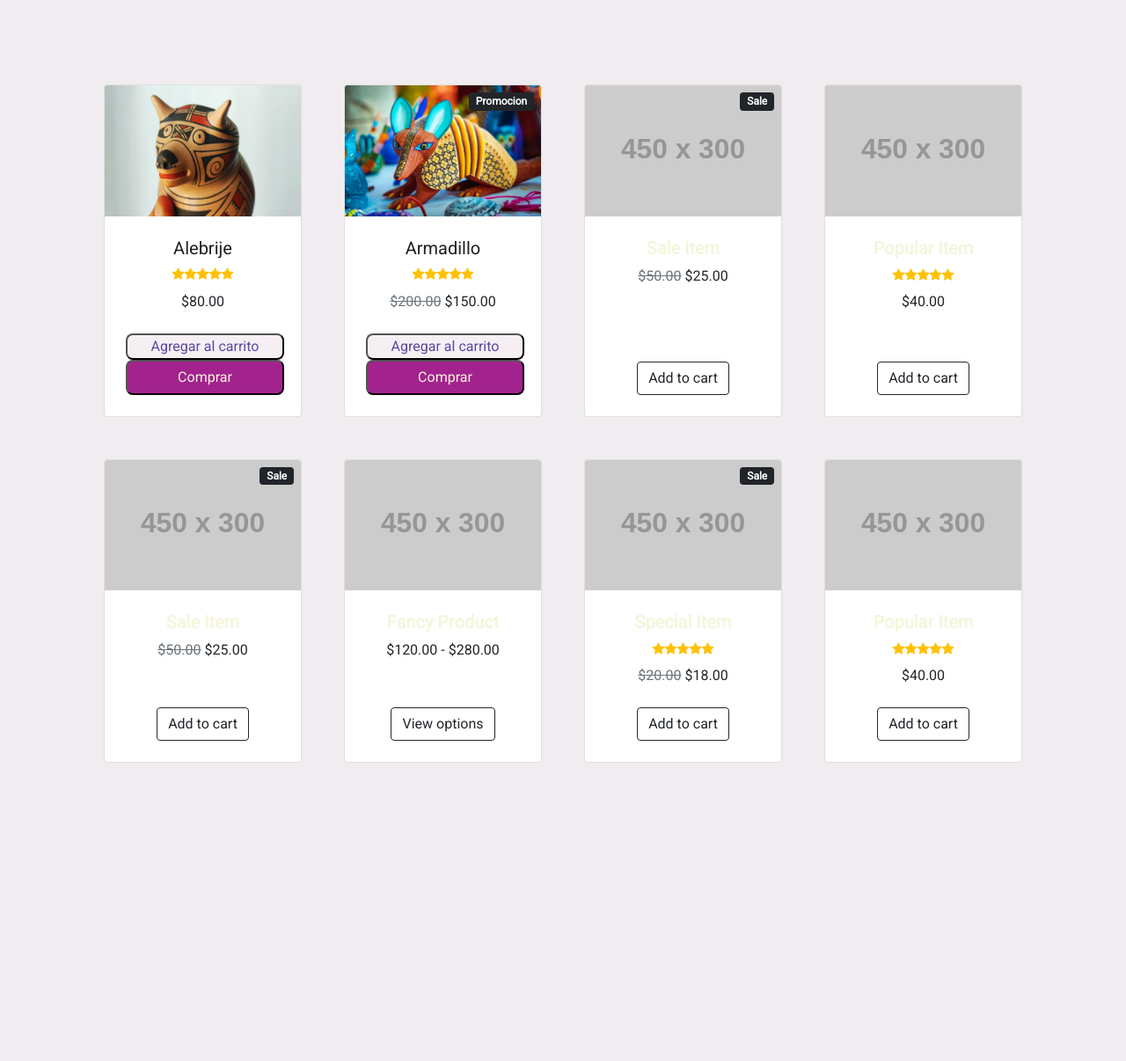
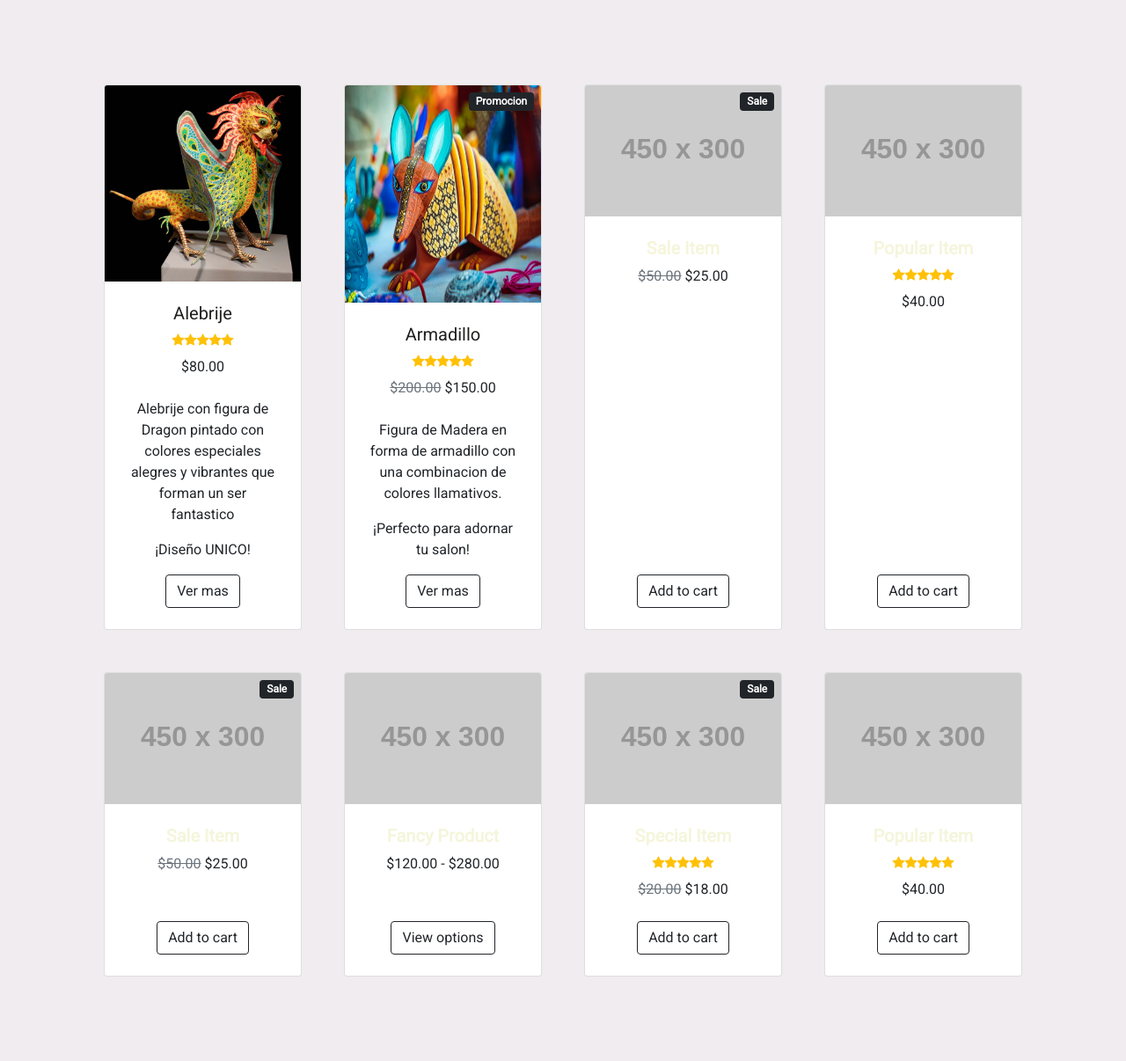
Before and after one commit to ludan95/proyectoOaxacaNuestroArte, a PHP site: page /pages/catalogo.html in a window 1280 px wide. Shown: the part 307-1513 px from the top of the page at 88% size. Before the commit the page ends 1174 px from the top, so only its background shows below. Run offline with PHP 8.4, Linux system fonts and the light colour scheme; grey boxes labelled with a size stand in for pictures from a placeholder-image service; some libraries are stand-ins or nearby versions.

Commit message:
Actualizacion del condenido de los cards

```diff
--- a/css/styles.css
+++ b/css/styles.css
@@ -62,12 +62,6 @@ h1,h2,h4,h5,hr,ul{
 .subtitulo{
     color: rgb(31, 31, 30);
 }
-.botonComprar{
-    width: 180px;
-    height: 40px;
+p{
+    text-align: center;
 }
-.botonFavorito{
-    background-color: #f5eff4;
-    width: 180px;
-    color: #5d47a0;
-}
--- a/pages/catalogo.html
+++ b/pages/catalogo.html
@@ -80,13 +80,12 @@
                                     <!-- Product price-->
                                     $80.00
                                 </div>
-
                             </div>
-
-                            <!-- Product actions-->
-                            <div class="card-footer p-4 pt-0 border-top-0 bg-transparent">
-                                <button class="botonFavorito"> Agregar al carrito</button>
-                                <button class="botonComprar"> Comprar</button>
+                             <!-- Product actions-->
+                             <div class="card-footer p-4 pt-0 border-top-0 bg-transparent">
+                                <p>Alebrije con figura de Dragon pintado con colores especiales alegres y vibrantes que forman un ser fantastico  </p>
+                                <p>¡Diseño UNICO!</p>
+                                <div class="text-center"><a class="btn btn-outline-dark mt-auto" href="#">Ver mas</a></div>
                             </div>
                         </div>
                     </div>
@@ -116,8 +115,9 @@
                             </div>
                              <!-- Product actions-->
                              <div class="card-footer p-4 pt-0 border-top-0 bg-transparent">
-                                <button class="botonFavorito"> Agregar al carrito</button>
-                                <button class="botonComprar"> Comprar</button>
+                                <p>Figura de Madera en forma de armadillo con una combinacion de colores llamativos. </p>
+                                <p>¡Perfecto para adornar tu salon!</p>
+                                <div class="text-center"><a class="btn btn-outline-dark mt-auto" href="#">Ver mas</a></div>
                             </div>
                         </div>
                     </div>
```
Also changed, not shown: img/imgPageCatalogo/Alebrije.jpg.
